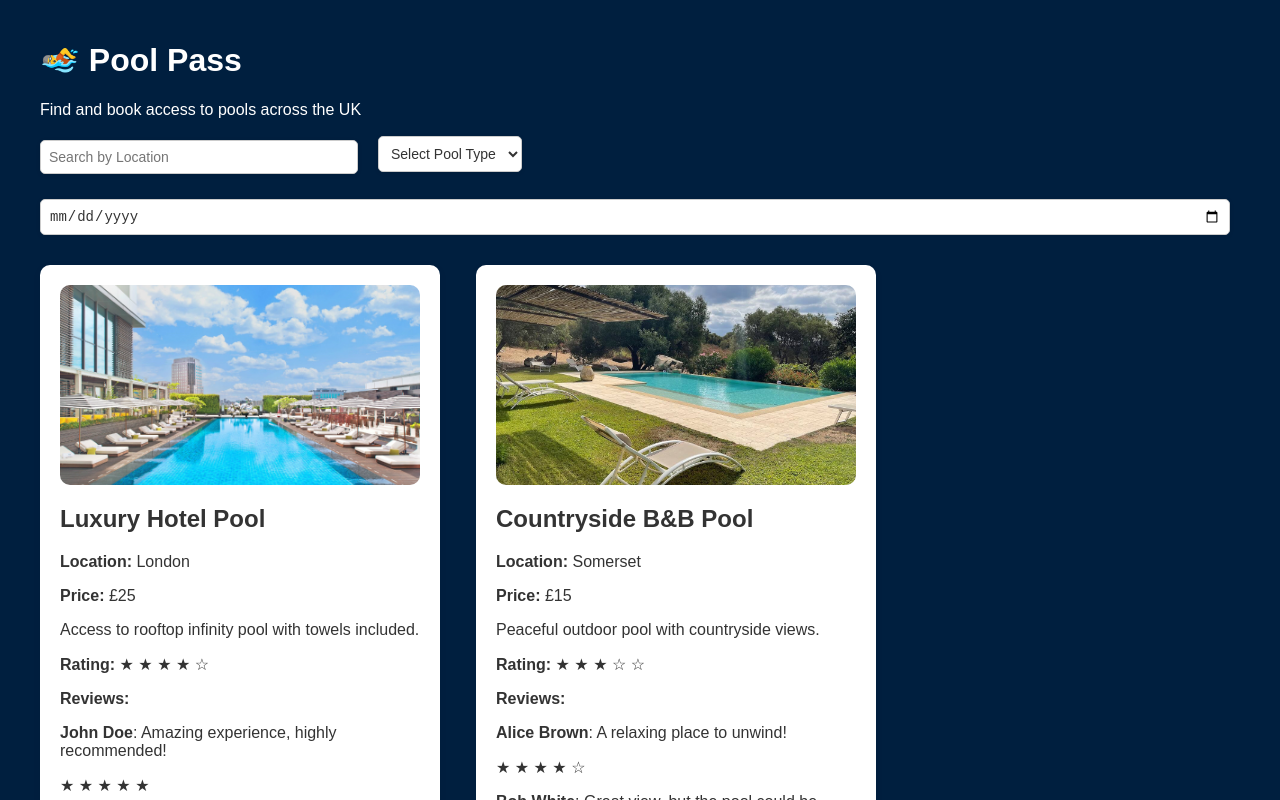
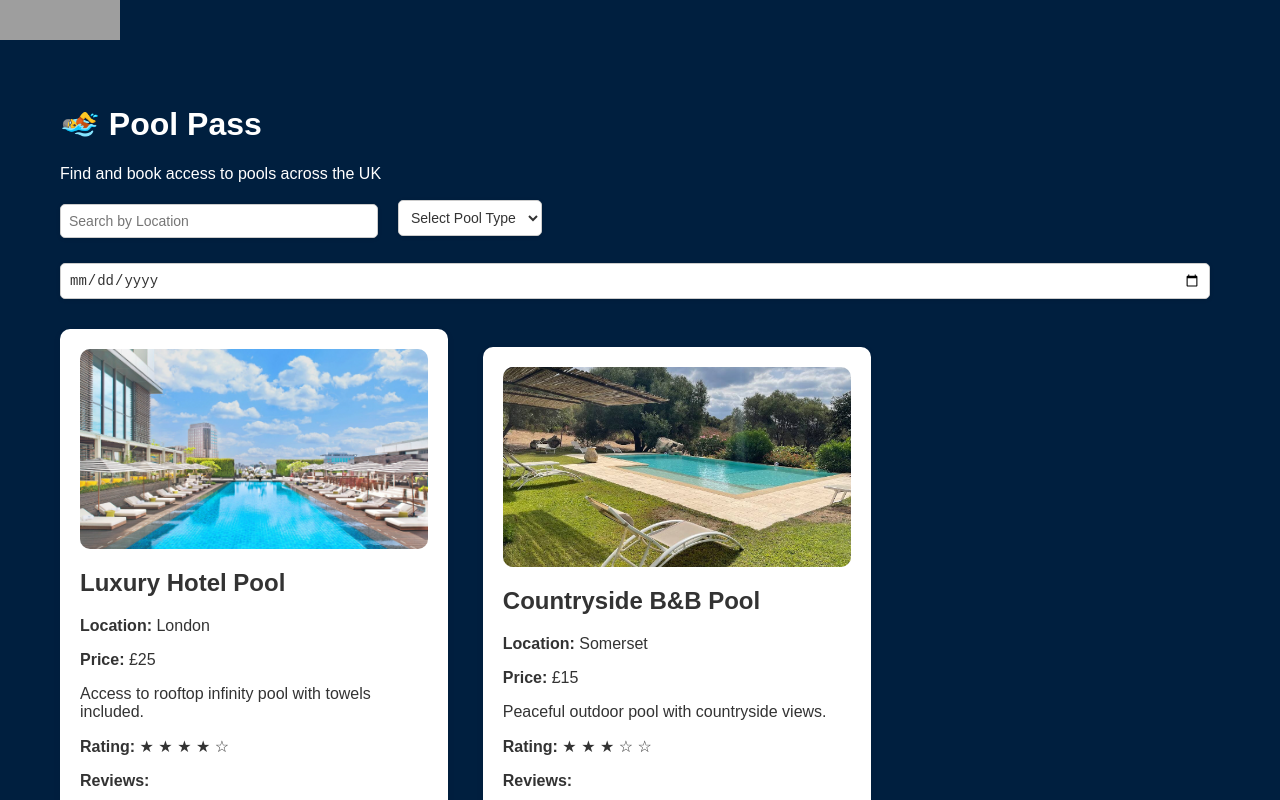
Before and after one commit to SxyWytBoy/PoolPass, a Next.js app: page / in a window 1280 px wide. Shown: the top 800 px of the page. Built offline with nearby package versions, Linux system fonts and the light colour scheme; grey boxes are pictures that could not be loaded.

Commit message:
Update _app.js

```diff
--- a/pages/_app.js
+++ b/pages/_app.js
@@ -1,6 +1,27 @@
 // pages/_app.js
 import '../styles/globals.css';
+import Image from 'next/image'; // Import Image for Next.js image optimization
+import Link from 'next/link';   // Import Link for navigation
 
 export default function App({ Component, pageProps }) {
-  return <Component {...pageProps} />;
+  return (
+    <>
+      {/* Header Section */}
+      <header className="header">
+        <Link href="/">
+          <Image
+            src="/poolpass-logo.png" // Path to your logo image
+            alt="PoolPass Logo"
+            width={120} // Adjust width as necessary
+            height={40} // Adjust height as necessary
+          />
+        </Link>
+      </header>
+
+      {/* Main Content of the Page */}
+      <main className="container">
+        <Component {...pageProps} />
+      </main>
+    </>
+  );
 }
```
